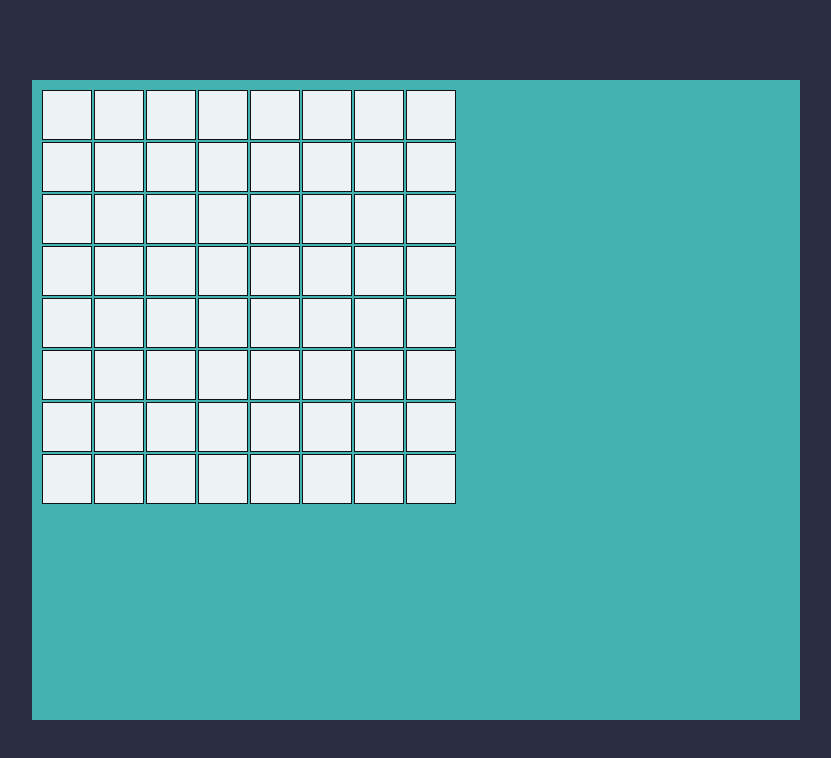
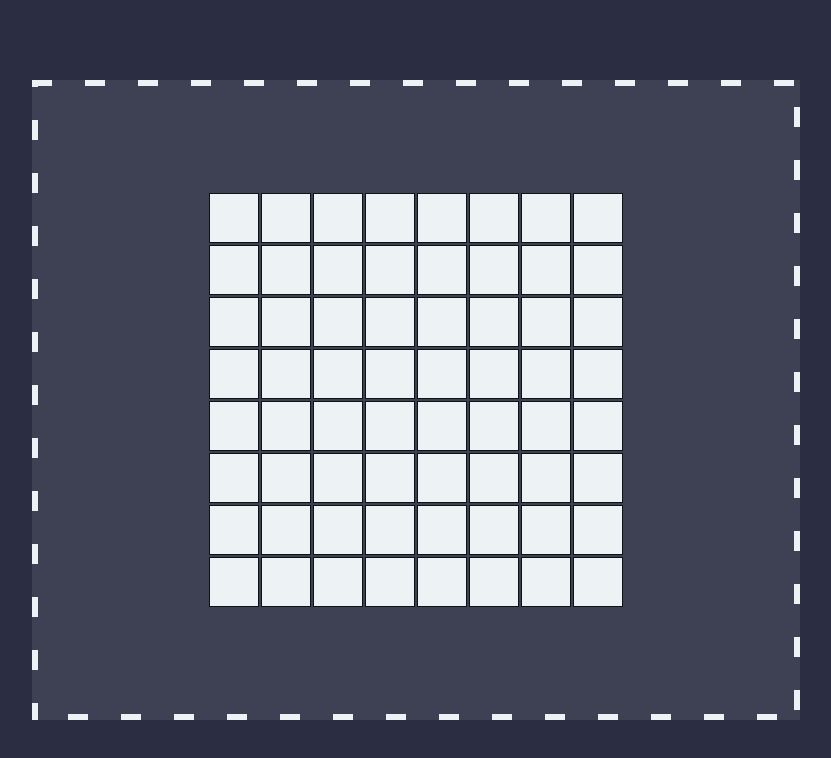
Before and after one commit to JiiXaa/bomb-sweeper, a plain HTML site: page index.html in a window 1280 px wide. Both pictures are taken after a click on the button "Play". Shown: the whole page, without its empty margins (224-1055 px from the left). Drawn offline with Linux system fonts and the light colour scheme.

Commit message:
added dynamic generation of the board size depending on game difficulty

```diff
--- a/css/styles.css
+++ b/css/styles.css
@@ -1,4 +1,5 @@
 :root {
+  /* Colors */
   --main-bg-color: #2b2d42;
   --white-color: #edf2f4;
   --white-color-10: rgba(237, 242, 244, 0.1);
@@ -7,7 +8,13 @@
   --alert-color: #f7b32b;
   --danger-color: #d90429;
   --danger-color-50: rgba(223, 17, 34, 0.8);
+
+  /* Font */
   --font-main: 'Ubuntu', sans-serif;
+
+  /* Board */
+  --rows: 8;
+  --columns: 8;
 }
 
 /* Box sizing rules */
@@ -211,13 +218,24 @@ p::selection {
 }
 
 /* Board */
+.game-screen {
+  position: absolute;
+  top: 0;
+  right: 0;
+  bottom: 0;
+  left: 0;
+  display: flex;
+  align-items: center;
+  justify-content: center;
+}
+
 .game-board {
   display: grid;
   padding: 10px;
-  grid-template-columns: repeat(8, 50px);
-  grid-template-rows: repeat(8, 50px);
+  grid-template-columns: repeat(var(--cols), 50px);
+  grid-template-rows: repeat(var(--rows), 50px);
   gap: 2px;
-  background-color: #42b3b1;
+  /* background-color: #42b3b1; */
 }
 
 .cell {
--- a/index.html
+++ b/index.html
@@ -42,7 +42,9 @@
         <!-- End Main Menu Layer -->
 
         <!-- Game Layer -->
-        <div class="game__layer game-board hidden" id="js-game-screen"></div>
+        <div class="game__layer game-screen hidden" id="js-game-screen">
+          <div class="game-board" id="js-game-board"></div>
+        </div>
         <!-- End Game Layer -->
 
         <!-- Rules Layer -->
--- a/js/Cell.js
+++ b/js/Cell.js
@@ -6,6 +6,5 @@ export class Cell extends LayerControl {
     this.cellElement = cellElement;
     this.x = x;
     this.y = y;
-    this.mine = false;
   }
 }
--- a/js/GameBoard.js
+++ b/js/GameBoard.js
@@ -1,7 +1,7 @@
 import { LayerControl } from './LayerControl.js';
 import { Cell } from './Cell.js';
 
-const GAME_BOARD_ID = 'js-game-screen';
+const GAME_SCREEN_ID = 'js-game-screen';
 const TILE_STATE = {
   HIDDEN: 'hidden',
   MINE: 'mine',
@@ -28,13 +28,13 @@ class GameBoard extends LayerControl {
     },
   };
 
-  board = [];
+  boardArray = [];
   colsCount = null;
   rowsCount = null;
   minesCount = null;
 
   constructor() {
-    super(GAME_BOARD_ID);
+    super(GAME_SCREEN_ID);
     this.initializeGameBoard();
   }
 
@@ -55,7 +55,9 @@ class GameBoard extends LayerControl {
   }
 
   generateBoard() {
-    this.board.length = 0;
+    const gameBoard = this.bindElementById('js-game-board');
+    gameBoard.innerHTML = '';
+    this.boardArray.length = 0;
     for (let x = 0; x < this.rowsCount; x++) {
       const row = [];
       for (let y = 0; y < this.colsCount; y++) {
@@ -64,16 +66,21 @@ class GameBoard extends LayerControl {
         cellElement.dataset.status = TILE_STATE.HIDDEN;
         cellElement.dataset.x = x;
         cellElement.dataset.y = y;
+        cellElement.dataset.mine = false;
         cellElement.addEventListener('click', this.handleCellClick);
         row.push(new Cell(x, y, cellElement));
       }
-      this.board.push(row);
+      this.boardArray.push(row);
     }
-    // console.log(this.board);
-    this.board.flat().forEach((cell) => {
+    // console.log(this.boardArray);
+    this.boardArray.flat().forEach((cell) => {
       // console.log(cell.cellElement);
-      this.elementById.appendChild(cell.cellElement);
+      gameBoard.appendChild(cell.cellElement);
     });
+
+    // Change the size of the game board
+    gameBoard.style.setProperty('--rows', this.rowsCount);
+    gameBoard.style.setProperty('--cols', this.colsCount);
   }
 
   handleCellClick = (e) => {
```
